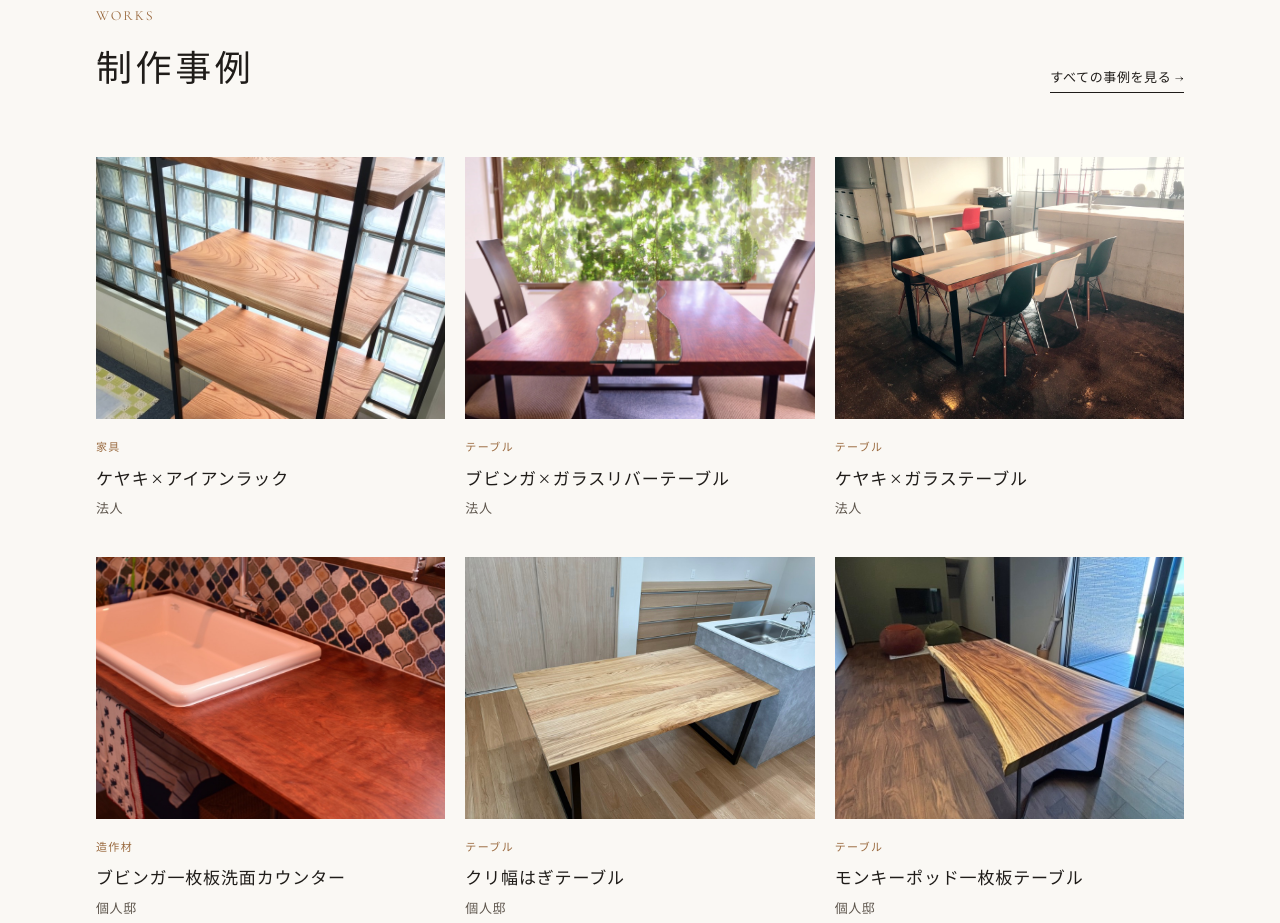
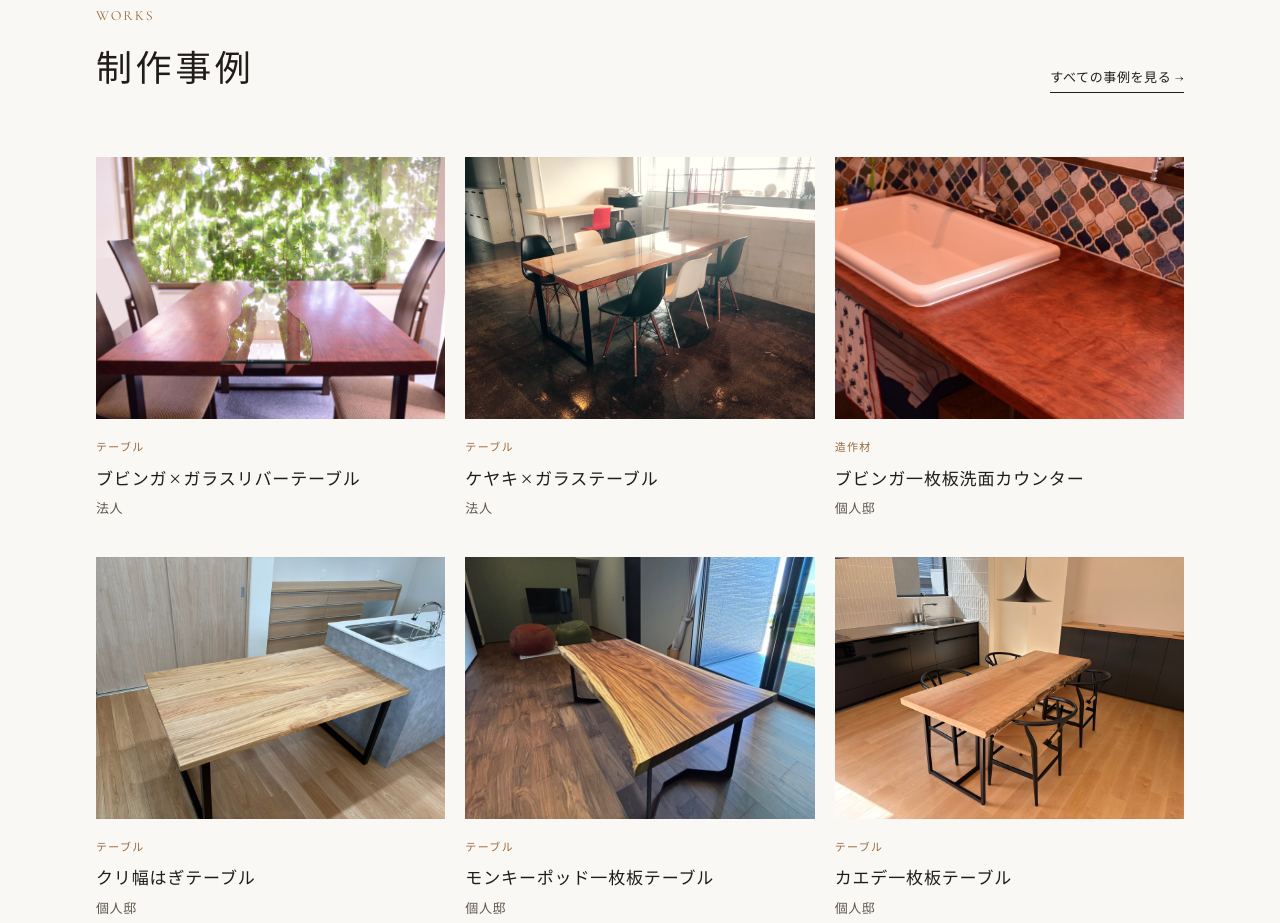
Before and after one commit to fukudas38-spec/kukulife-site, a plain HTML site: page index.html in a window 1280 px wide. Shown: the part 5102-6025 px from the top of the page. Drawn offline with nearby package versions, Linux system fonts and the light colour scheme.

Commit message:
Works: remove keyaki x iron rack

```diff
--- a/index.html
+++ b/index.html
@@ -172,12 +172,12 @@
         <a class="more" href="works.html">すべての事例を見る</a>
       </div>
       <div class="works-grid">
-        <figure class="work reveal"><div class="ph"><img src="img/w-keyaki-iron-rack.jpg" alt="ケヤキ×アイアンラック（法人）" style="object-position:center 35%" loading="lazy"></div><figcaption><span class="cat">家具</span><h3>ケヤキ×アイアンラック</h3><p class="place">法人</p></figcaption></figure>
         <figure class="work reveal"><div class="ph"><img src="img/w-bubinga-glass-river.jpg" alt="ブビンガ×ガラスリバーテーブル（法人）" loading="lazy"></div><figcaption><span class="cat">テーブル</span><h3>ブビンガ×ガラスリバーテーブル</h3><p class="place">法人</p></figcaption></figure>
         <figure class="work reveal"><div class="ph"><img src="img/w-keyaki-glass-table.jpg" alt="ケヤキ×ガラステーブル（法人）" loading="lazy"></div><figcaption><span class="cat">テーブル</span><h3>ケヤキ×ガラステーブル</h3><p class="place">法人</p></figcaption></figure>
         <figure class="work reveal"><div class="ph"><img src="img/w-bubinga-washstand.jpg" alt="ブビンガ一枚板洗面カウンター（個人邸）" loading="lazy"></div><figcaption><span class="cat">造作材</span><h3>ブビンガ一枚板洗面カウンター</h3><p class="place">個人邸</p></figcaption></figure>
         <figure class="work reveal"><div class="ph"><img src="img/w-kuri-table.jpg" alt="クリ幅はぎテーブル（個人邸）" loading="lazy"></div><figcaption><span class="cat">テーブル</span><h3>クリ幅はぎテーブル</h3><p class="place">個人邸</p></figcaption></figure>
         <figure class="work reveal"><div class="ph"><img src="img/w-monkeypod2.jpg" alt="モンキーポッド一枚板テーブル（個人邸）" style="object-position:center 65%" loading="lazy"></div><figcaption><span class="cat">テーブル</span><h3>モンキーポッド一枚板テーブル</h3><p class="place">個人邸</p></figcaption></figure>
+        <figure class="work reveal"><div class="ph"><img src="img/w-kaede-table.jpg" alt="カエデ一枚板テーブル（個人邸）" loading="lazy"></div><figcaption><span class="cat">テーブル</span><h3>カエデ一枚板テーブル</h3><p class="place">個人邸</p></figcaption></figure>
       </div>
     </div>
   </section>
```
Also changed, not shown: works.html (+0 -1 lines), img/w-keyaki-iron-rack.jpg (deleted).
